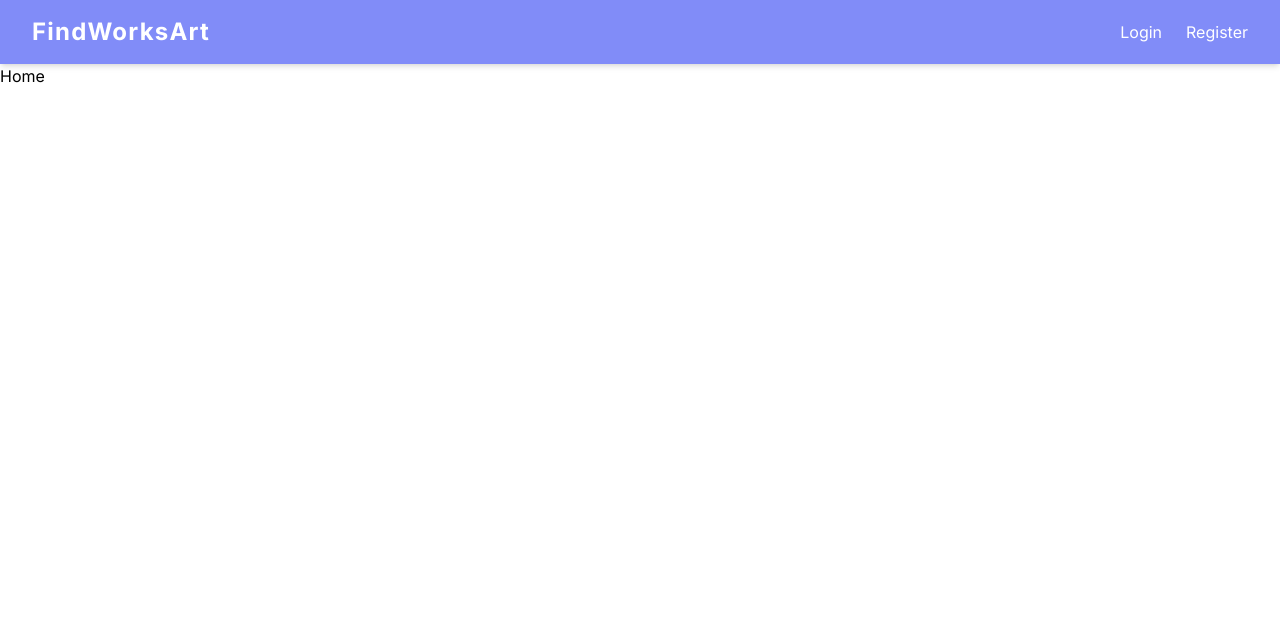
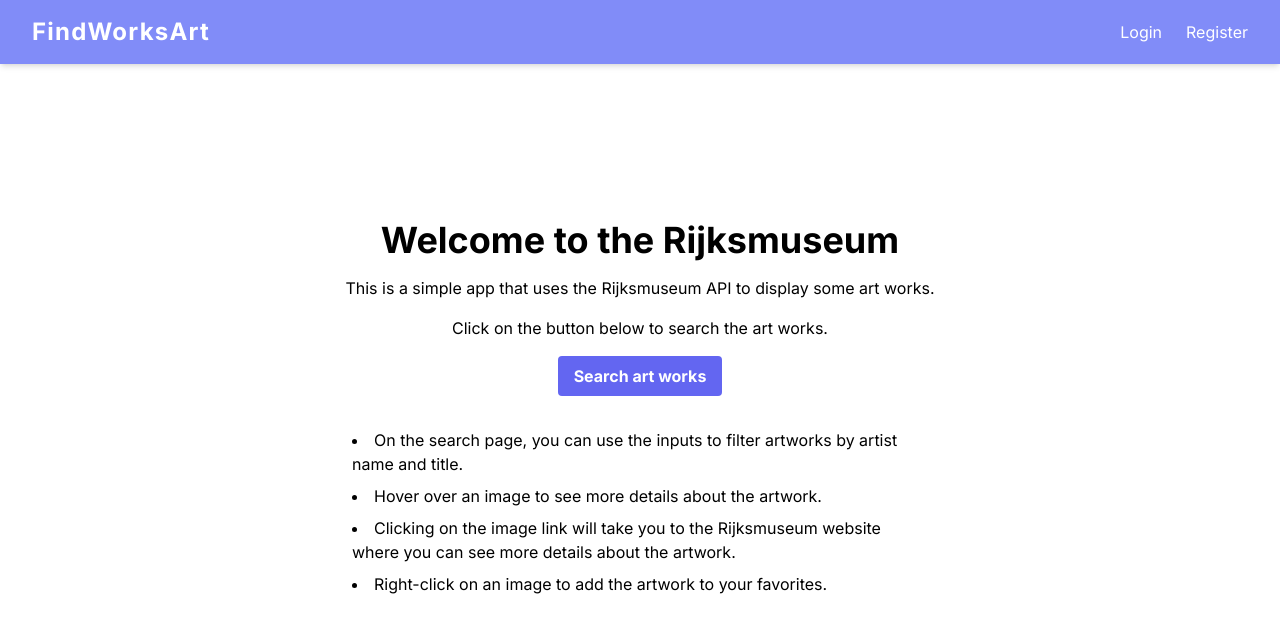
Before and after one commit to EstebanMa12/findworksart, a Next.js app: page / in a window 1280 px wide. Shown: the top 632 px of the page. Built offline with nearby package versions, Linux system fonts and the light colour scheme; no server answers.

Commit message:
refactor: Add error handling and success alert to handleFavorite function in ArtWorksComponent

```diff
--- a/src/app/auth/login/page.tsx
+++ b/src/app/auth/login/page.tsx
@@ -30,6 +30,7 @@
 } from "@/components/ui/form";
 
 import Link from "next/link"
+import Swal from "sweetalert2";
 function LoginPage() {
   type LoginSchema = z.infer<typeof loginSchema>;
 
@@ -47,6 +48,7 @@
   const { handleSubmit, control } = form;
 
   const onSubmit = async (values: LoginSchema) => {
+    try {
       const res = await signIn("credentials", {
         email: values.email,
         password: values.password,
@@ -55,8 +57,25 @@
       if (res?.error){
         setError(res.error)
       }else{
-      router.push("/search")
+        router.push("/")
+        Swal.fire({
+          title: "Success",
+          text: "Login successful",
+          icon: "success",
+          timer: 2000,
+          showConfirmButton: false,
+        });
         router.refresh()
+      }
+    } catch (error:any) {
+      Swal.fire({
+        title: "Error",
+        text: error.message,
+        icon: "error",
+        timer: 2000,
+        showConfirmButton: false,
+      });
+
     }
   };
   return (
--- a/src/app/auth/register/page.tsx
+++ b/src/app/auth/register/page.tsx
@@ -30,6 +30,8 @@
 
 import Link from "next/link"
 
+import Swal from "sweetalert2";
+
 function RegisterPage() {
   type registerSchema = z.infer<typeof registerSchema>;
 
@@ -46,6 +48,7 @@
   const { handleSubmit, control, reset } = form;
 
   const onSubmit = async (values: registerSchema) => {
+    try {
       const res = await fetch("/api/auth/register", {
         method: "POST",
         body: JSON.stringify({
@@ -59,10 +62,29 @@
       });
 
       if(res.ok){
+        Swal.fire({
+          title: "Success",
+          text: "You have been registered successfully",
+          icon: "success",
+          timer: 1500,
+        });
         router.push("/auth/login")
+      reset()
+      }else{
+        Swal.fire({
+          title: "Error",
+          text: "Email already exists",
+          icon: "error",
+        });
       }
-    const resJSON = await res.json();
-    reset()
+    } catch (error:any) {
+      Swal.fire({
+        title: "Error",
+        text: error.message,
+        icon: "error",
+      });
+
+    }
 
   };
   return (
--- a/src/app/page.tsx
+++ b/src/app/page.tsx
@@ -1,9 +1,41 @@
-
-export const dynamic = 'force-dynamic'
+export const dynamic = "force-dynamic";
+import Link from "next/link";
 export default function Home() {
   return (
-    <div>
-      <h1>Home</h1>
+    <div className="h-[calc(100vh-7rem)] w-full flex flex-col gap-4 justify-center items-center container">
+      <h1 className="text-4xl font-bold text-center">
+        Welcome to the Rijksmuseum
+      </h1>
+      <p className="text-center">
+        This is a simple app that uses the Rijksmuseum API to display some art
+        works.
+      </p>
+      <p className="text-center">
+        Click on the button below to search the art works.
+      </p>
+      <div className="flex justify-center items-center">
+        <Link href="/search">
+          <p className="bg-indigo-500 hover:bg-indigo-700 text-white font-bold py-2 px-4 rounded">
+            Search art works
+          </p>
+        </Link>
+      </div>
+      <div className="max-w-xl text-start">
+        <li className="mt-4">
+          On the search page, you can use the inputs to filter artworks by
+          artist name and title.
+        </li>
+        <li className="mt-2">
+          Hover over an image to see more details about the artwork.
+        </li>
+        <li className="mt-2">
+          Clicking on the image link will take you to the Rijksmuseum website
+          where you can see more details about the artwork.
+        </li>
+        <li className="mt-2">
+          Right-click on an image to add the artwork to your favorites.
+        </li>
+      </div>
     </div>
   );
 }
```
Lines whose indentation alone changed are shown as unchanged.
